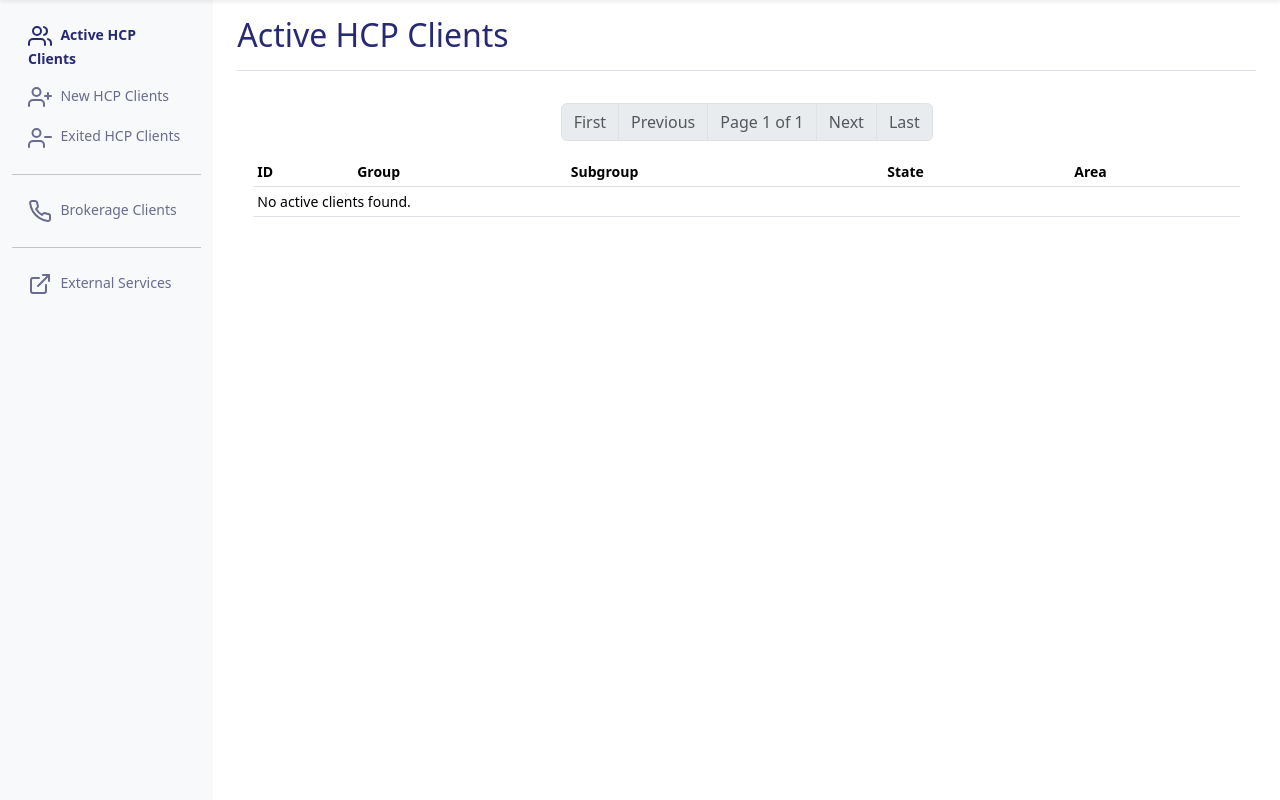
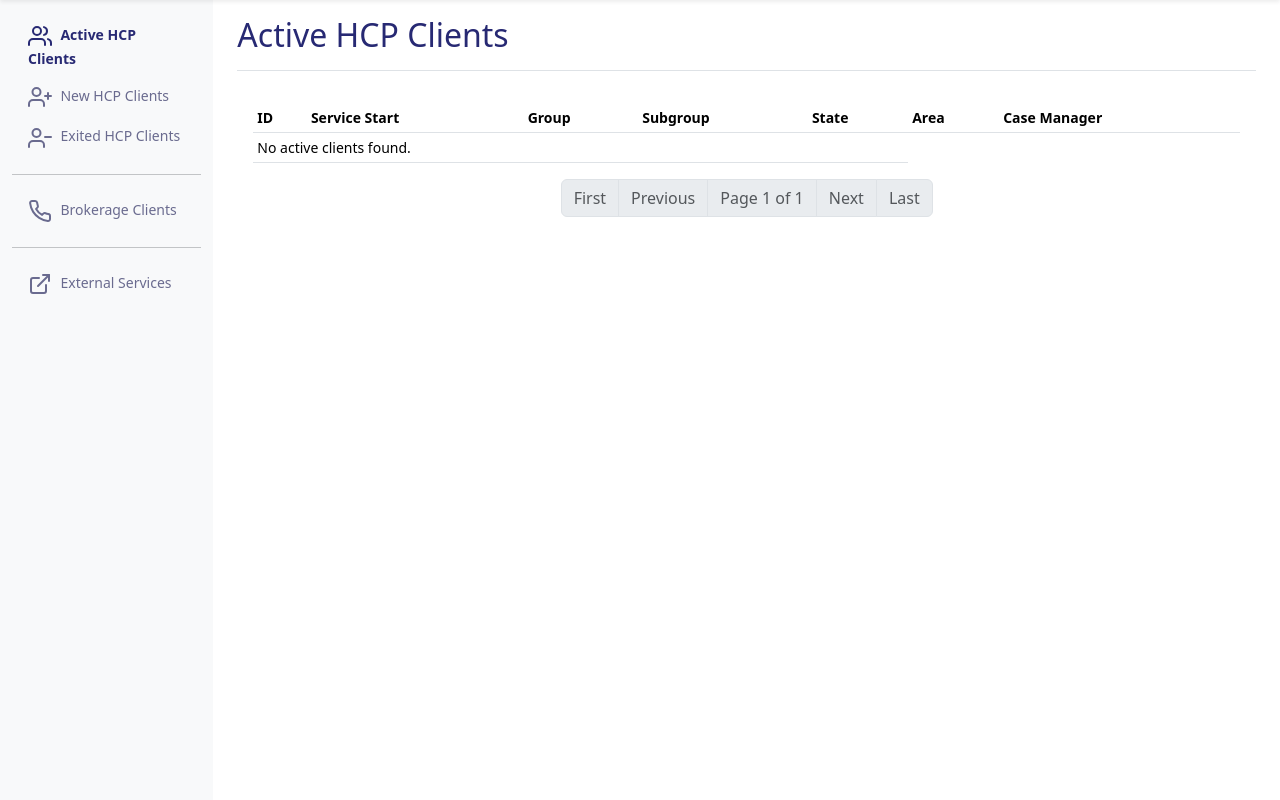
Before and after one commit to MrChristopher121/sensible_care, a Django app: page /clients/active/ in a window 1280 px wide. Shown: the part 114-914 px from the top of the page. Run offline with Django 5.2, Linux system fonts and the light colour scheme; the visitor is signed in with stand-in values (Sample User, id 1); data that the repository does not hold is empty; parts of the project's set-up code (start-up, migrations or seed data) failed here and were passed over; some libraries are stand-ins or nearby versions.

Commit message:
Updated client_active

```diff
--- a/dashboard/models.py
+++ b/dashboard/models.py
@@ -2,8 +2,11 @@ from django.db import models
 
 class Client(models.Model):
     client_id = models.IntegerField(primary_key=True)
+    client_name = models.TextField()
 
-    client_name = models.TextField()
+    service_start_date = models.DateField()
+    service_end_date = models.DateField()
+
     gender = models.TextField()
     marital_status = models.TextField()
     age_band = models.TextField()
--- a/dashboard/views.py
+++ b/dashboard/views.py
@@ -1,4 +1,4 @@
-# pages/views.py
+# dashboard/views.py
 from django.shortcuts import render
 from django.core.paginator import Paginator
 from django.contrib.auth.decorators import login_required
@@ -19,19 +19,24 @@ def about_page_view(request):
 
 
 # --------------------------------------------------------
+# Clients Dashboard
 @login_required
-# Clients Dashboard
 def clients_view(request):
-    clients = Client.objects.filter(client_group='HCP')
 
-    # Create paginator with 20 rows per page
-    paginator = Paginator(clients, 20)
+    # Create paginated table
+    clients = list(
+        Client.objects
+        .exclude(client_subgroup='HCP Brokerage')
+        .filter(client_group='HCP', active_flag="Active")
+        .order_by('-service_start_date')
+        )
+    paginator = Paginator(clients, 10)
     page_number = request.GET.get("page")
     page_obj = paginator.get_page(page_number)
+
     return render(request, 'clients/clients_active.html', {
         'page_obj': page_obj}
         )
-    #return render(request, "clients/clients_active.html", {'clients': clients})
 
 @login_required
 def clients_new_view(request):
--- a/templates/clients/clients_active.html
+++ b/templates/clients/clients_active.html
@@ -8,27 +8,25 @@
     <div class="container-fluid full-height">
         <div class="row">
 
+         <!--------------------------------------------------------------------------------------->
             <!-- Sidebar -->
             <nav id="sidebarMenu" class="col-md-3 col-lg-2 d-md-block bg-light sidebar collapse">
                 <div class="position-sticky pt-3 sidebar-sticky">
                     <ul class="nav flex-column">
 
                     <!-- HCP Clients -->
-
                         <li class="nav-item">
                             <a class="nav-link active" aria-current="page" href="{% url 'clients-active' %}">
                                 <span data-feather="users" class="feather-icon"></span>
                                 Active HCP Clients
                             </a>
                         </li>
-
                         <li class="nav-item">
                             <a class="nav-link" href="{% url 'clients-new' %}">
                                 <span data-feather="user-plus" class="feather-icon"></span>
                                 New HCP Clients
                             </a>
                         </li>
-
                         <li class="nav-item">
                             <a class="nav-link" href="{% url 'clients-exited' %}">
                                 <span data-feather="user-minus" class="feather-icon"></span>
@@ -45,7 +43,6 @@
                             </a>
                         </li>
 
-
                     <!-- Clients Receiving External Services -->
                         <hr>
                         <li class="nav-item">
@@ -54,40 +51,48 @@
                                 External Services
                             </a>
                         </li>
-
                     </ul>
                 </div>
             </nav>
 
+
+        <!--------------------------------------------------------------------------------------->
             <!-- Main content -->
             <main class="col-md-9 ms-sm-auto col-lg-10 px-md-4">
+
+                <!-- Title -->
                 <div
                     class="d-flex justify-content-between flex-wrap flex-md-nowrap align-items-center pt-3 pb-2 mb-3 border-bottom">
                     <h1 class="h2 custom-title">Active HCP Clients</h1>
                 </div>
 
+                <!-- Paginated Table -->
                 <div class="table-wrapper-compact">
                     <table class="table table-sm-custom table-zebra table-hover">
-                        <!-- Table Header -->
+                        <!-- Table header -->
                         <thead class="thead-dark">
                             <tr>
                                 <th>ID</th>
+                                <th>Service Start</th>
                                 <th>Group</th>
                                 <th>Subgroup</th>
                                 <th>State</th>
                                 <th>Area</th>
+                                <th>Case Manager</th>
                             </tr>
                         </thead>
 
-                        <!-- Table Body -->
+                        <!-- Table body -->
                         <tbody>
                             {% for client in page_obj %}
                             <tr>
                                 <td>{{ client.client_id }}</td>
+                                <td>{{ client.service_start_date }}</td>
                                 <td>{{ client.client_group }}</td>
                                 <td>{{ client.client_subgroup }}</td>
                                 <td>{{ client.state_code }}</td>
                                 <td>{{ client.area }}</td>
+                                <td>{{ client.case_managers }}</td>
                             </tr>
                             {% empty %}
                             <tr>
@@ -95,11 +100,11 @@
                             </tr>
                             {% endfor %}
                         </tbody>
+                    </table>
 
-                        <!-- Pagination Controls -->
+                    <!-- Pagination controls -->
                     <nav aria-label="Client pagination">
                         <ul class="pagination justify-content-center">
-
                             {% if page_obj.has_previous %}
                             <li class="page-item">
                                 <a class="page-link" href="?page=1">&laquo; First</a>
@@ -129,13 +134,9 @@
                             <li class="page-item disabled"><span class="page-link">Next</span></li>
                             <li class="page-item disabled"><span class="page-link">Last</span></li>
                             {% endif %}
-
                         </ul>
                     </nav>
-
-                    </table>
                 </div>
-
         </main>
     </div>
 </div>
--- a/templates/dashboard_base.html
+++ b/templates/dashboard_base.html
@@ -15,8 +15,8 @@
         <link href="{% static 'css/dashboard.css' %}" rel="stylesheet">
         <link href="{% static 'css/custom.css' %}" rel="stylesheet">
 
-
-        <!-- Plotly or other JS can be included here if needed -->
+        <!-- Load plotly -->
+        <script src="https://cdn.plot.ly/plotly-3.0.1.min.js" charset="utf-8"></script>
 
     </head>
 
```
Also changed, not shown: README.md. Lines whose indentation alone changed are shown as unchanged.
